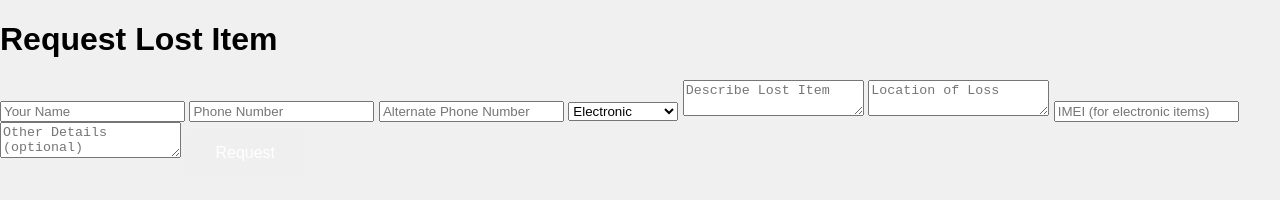
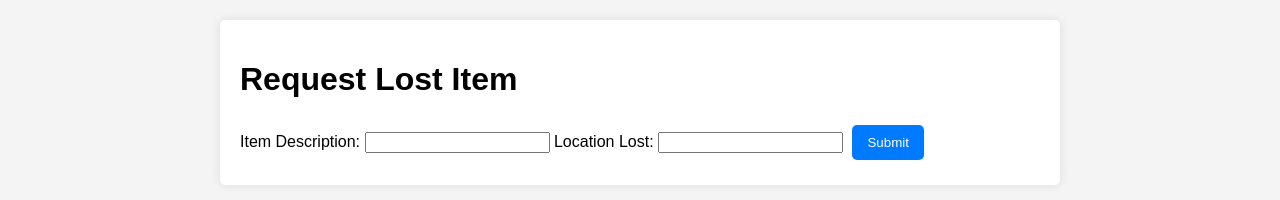
Before and after one commit to Lokkuchakreshkumar/Lost-and-Found, a website: page public/request-lost-item.html in a window 1280 px wide. Drawn offline with Linux system fonts and the light colour scheme.

```diff
--- a/public/request-lost-item.html
+++ b/public/request-lost-item.html
@@ -7,37 +7,17 @@
     <link rel="stylesheet" href="styles.css" />
   </head>
   <body>
-    <h1>Request Lost Item</h1>
-    <form id="request-form" action="/request-lost-item" method="post">
-      <input type="text" name="name" placeholder="Your Name" required />
-      <input type="text" name="phone" placeholder="Phone Number" required />
-      <input
-        type="text"
-        name="alt_phone"
-        placeholder="Alternate Phone Number"
-        required
-      />
-      <select name="category" required>
-        <option value="electronic">Electronic</option>
-        <option value="non-electronic">Non-Electronic</option>
-      </select>
-      <textarea
-        name="description"
-        placeholder="Describe Lost Item"
-        required
-      ></textarea>
-      <textarea
-        name="location"
-        placeholder="Location of Loss"
-        required
-      ></textarea>
-      <input
-        type="text"
-        name="imei"
-        placeholder="IMEI (for electronic items)"
-      />
-      <textarea name="other" placeholder="Other Details (optional)"></textarea>
-      <button type="submit">Request</button>
-    </form>
+    <div class="container">
+      <h1>Request Lost Item</h1>
+      <form action="/request-lost-item" method="POST">
+        <label for="description">Item Description:</label>
+        <input type="text" id="description" name="description" required />
+
+        <label for="location">Location Lost:</label>
+        <input type="text" id="location" name="location" required />
+
+        <button type="submit">Submit</button>
+      </form>
+    </div>
   </body>
 </html>
--- a/public/styles.css
+++ b/public/styles.css
@@ -1,43 +1,36 @@
-/* Basic Reset */
 body {
+    font-family: Arial, sans-serif;
+    background-color: #f4f4f4;
     margin: 0;
-    padding: 0;
-    font-family: Arial, sans-serif;
-    background-color: #f0f0f0;
+    padding: 20px;
 }
 
-/* Header styling */
-header {
-    text-align: center;
-    padding: 50px;
+.container {
+    max-width: 800px;
+    margin: 0 auto;
+    background: #fff;
+    padding: 20px;
+    border-radius: 5px;
+    box-shadow: 0 0 10px rgba(0,0,0,0.1);
 }
 
-/* General button styling */
 button {
-    padding: 15px 30px;
+    background-color: #007BFF;
+    color: white;
+    padding: 10px 15px;
     border: none;
     border-radius: 5px;
     cursor: pointer;
-    font-size: 16px;
-    color: white;
-    transition: all 0.3s ease;
+    margin: 5px;
 }
 
-/* Netflix style button */
-.button-netflix {
-    background-color: #e50914; /* Netflix red */
-    box-shadow: 0 2px 10px rgba(0, 0, 0, 0.3);
+button:hover {
+    background-color: #0056b3;
 }
 
-.button-netflix:hover {
-    background-color: #f40612; /* Darker red on hover */
-    transform: translateY(-2px); /* Slight lift effect */
+.item {
+    background-color: #e9ecef;
+    margin: 10px 0;
+    padding: 10px;
+    border-radius: 5px;
 }
-
-/* Specific styling for the home page buttons */
-.button-container {
-    display: flex;
-    justify-content: center; /* Center the buttons */
-    gap: 10px; /* Space between buttons */
-    margin-top: 20px;
-}
```
Also changed, not shown: public/index.html (+36 -32 lines).
